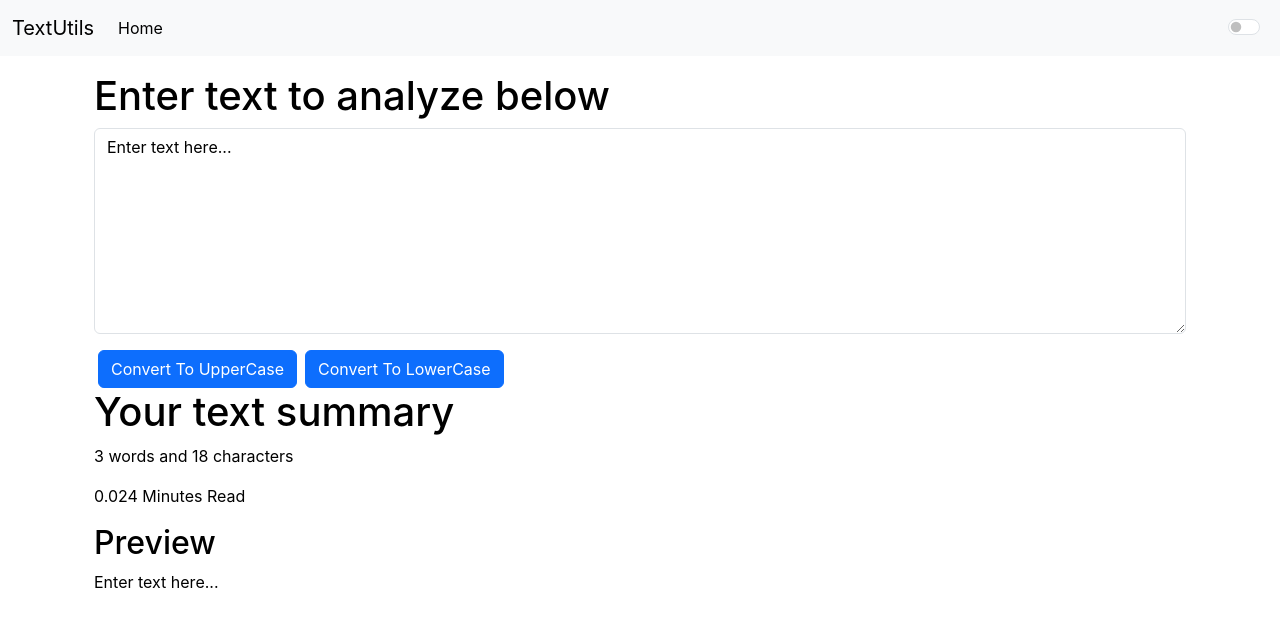
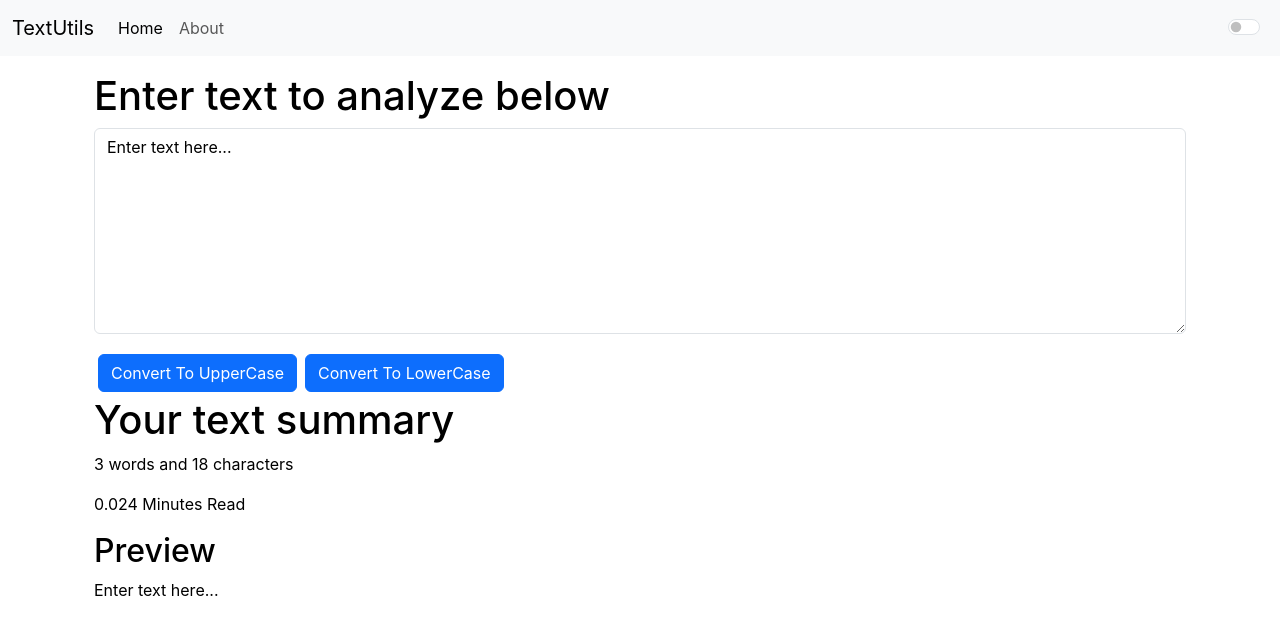
Before and after one commit to Ankita-Subedi/Learning-React, a React (Create React App) app in the folder textutils/: page / in a window 1280 px wide. Shown: the top 634 px of the page. Built offline with nearby package versions, Linux system fonts and the light colour scheme.

Commit message:
route add again

```diff
--- a/textutils/src/App.js
+++ b/textutils/src/App.js
@@ -2,9 +2,9 @@ import "./App.css";
 import Alert from "./components/Alert";
 import Navbar from "./components/Navbar";
 import TextBox from "./components/TextBox";
-//import About from "./components/About";
+import About from "./components/About";
 import React, { useState } from "react";
-//import { BrowserRouter as Router, Routes, Route } from "react-router-dom";
+import { BrowserRouter as Router, Routes, Route } from "react-router-dom";
 
 function App() {
   const [mode, setMode] = useState("light");
@@ -39,7 +39,7 @@ function App() {
 
   return (
     <>
-      {/* <Router>
+      <Router>
         <Navbar title="TextUtils" mode={mode} toggleMode={toggleMode} />
         <Alert alert={alert} />
         <div className="container my-3">
@@ -57,18 +57,7 @@ function App() {
             />
           </Routes>
         </div>
-      </Router> */}
-
-
-        <Navbar title="TextUtils" mode={mode} toggleMode={toggleMode} />
-        <Alert alert={alert} />
-        <div className="container my-3">
-                <TextBox
-                  showAlert={showAlert}
-                  heading="Enter text to analyze below"
-                  mode={mode}
-                />
-        </div>
+      </Router>
     </>
   );
 }
--- a/textutils/src/components/Navbar.js
+++ b/textutils/src/components/Navbar.js
@@ -9,20 +9,18 @@ export default function Navbar(props) {
     <div>
       <nav className={`navbar navbar-expand-lg navbar-${props.mode} bg-${props.mode}`}>
         <div className="container-fluid">
-          {/* <Link className="navbar-brand" to="/">{props.title}</Link> */}
-          <a className="navbar-brand" href="#">{props.title}</a>
+          <Link className="navbar-brand" to="/">{props.title}</Link>
           <button className="navbar-toggler" type="button" data-bs-toggle="collapse" data-bs-target="#navbarSupportedContent" aria-controls="navbarSupportedContent" aria-expanded="false" aria-label="Toggle navigation">
             <span className="navbar-toggler-icon"></span>
           </button>
           <div className="collapse navbar-collapse" id="navbarSupportedContent">
             <ul className="navbar-nav me-auto mb-2 mb-lg-0">
               <li className="nav-item">
-                {/* <Link className="nav-link active" aria-current="page" to="/">Home</Link> */}
-                <a className="nav-link active" aria-current="page" href="#">Home</a>
+                <Link className="nav-link active" aria-current="page" to="/">Home</Link>
               </li>
-              {/* <li className="nav-item">
+              <li className="nav-item">
                 <Link className="nav-link" to="/about">About</Link>
-              </li> */}
+              </li>
             </ul>
             {/* <form className="d-flex" role="search">
         <input className="form-control me-2" type="search" placeholder="Search" aria-label="Search"/>
--- a/textutils/src/components/TextBox.js
+++ b/textutils/src/components/TextBox.js
@@ -43,10 +43,10 @@ export default function TextBox(props) {
             onChange={handleOnChange}
           ></textarea>
         </div>
-        <div className="btn btn-primary mx-1" onClick={handleUpClick}>
+        <div className="btn btn-primary mx-1 my-1" onClick={handleUpClick}>
           Convert To UpperCase
         </div>
-        <div className="btn btn-primary mx-1" onClick={handleLoClick}>
+        <div className="btn btn-primary mx-1 my-1" onClick={handleLoClick}>
           Convert To LowerCase
         </div>
       </div>
```
